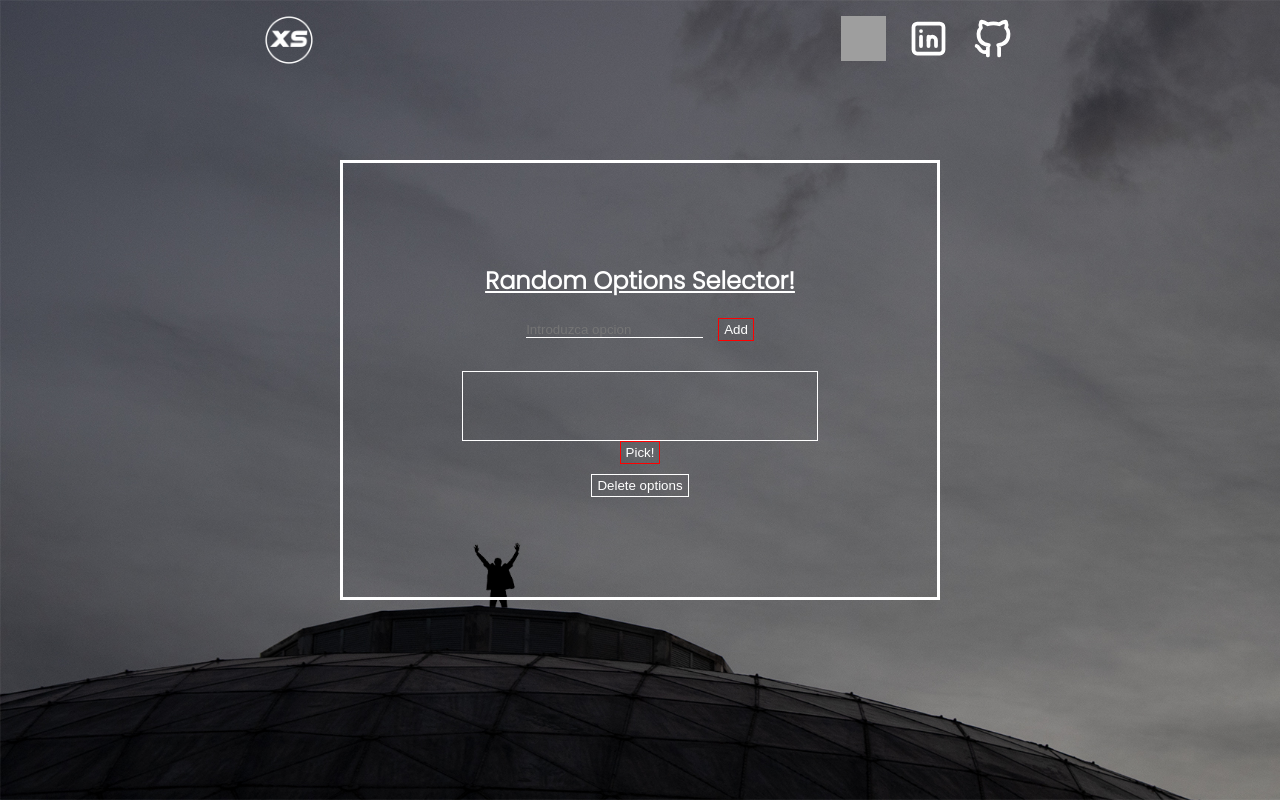
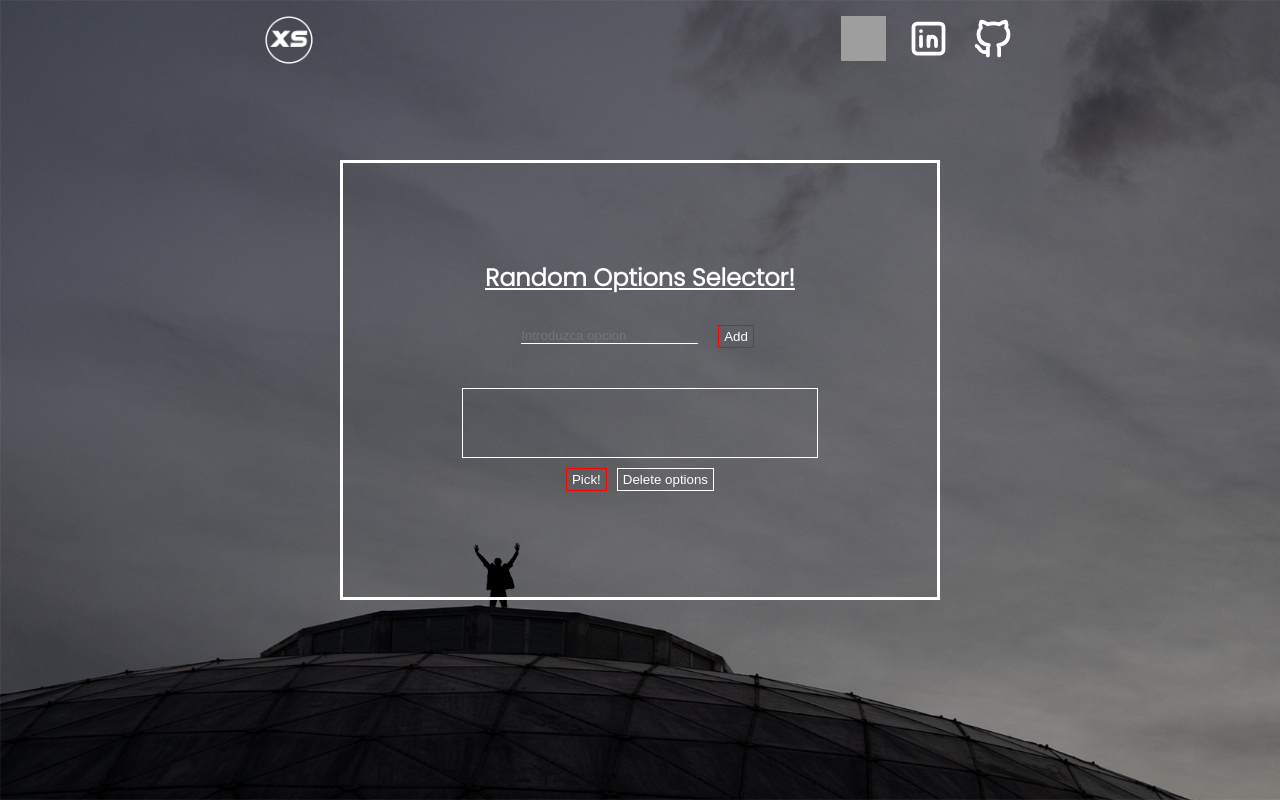
Before and after one commit to NachoXS15/randomSelectorAppTS, a React (Create React App) app: page / in a window 1280 px wide. Built offline with nearby package versions, Linux system fonts and the light colour scheme; grey boxes are pictures that could not be loaded.

Commit message:
trying to implement deleteOptions function

```diff
--- a/src/App.tsx
+++ b/src/App.tsx
@@ -21,9 +21,6 @@ function App() {
                 <div className="box">
                     <h2>Random Options Selector!</h2>
                     <Selector addOptions={addOption} />
-                    <div className="options-container">
-                        <OptionsList options={options} />
-                    </div>
                     <RandomOption options={options} />
                 </div>
             </div>
--- a/src/components/OptionsList.tsx
+++ b/src/components/OptionsList.tsx
@@ -3,13 +3,13 @@ import Option from "./Option";
 import IOption from "../interfaces/IOption";
 interface Props {
   options: IOption[];
-
+  handleClearOptions: ()=> void
 }
 
-export default function OptionsList({ options }: Props) {
+export default function OptionsList({ options, handleClearOptions }: Props) {
   return (
     <>
-      {options.map((option) => {
+      {options.length > 0 && options.map((option) => {
         return <Option option={option} key={option.id}  />;
       })}
     </>
--- a/src/components/RandomOption.tsx
+++ b/src/components/RandomOption.tsx
@@ -1,34 +1,33 @@
 import React, { useState } from "react";
 import IOption from "../interfaces/IOption";
-import { spawn } from "child_process";
-import '../styles/App.scss'
+import "../styles/App.scss";
+import OptionsList from "./OptionsList";
 
 interface Props {
     options: IOption[];
 }
 
-export default function RandomOption({ options }: Props) {
+export default function RandomOption({options}: Props) {
     const [randomOption, setRandomOption] = useState<IOption | null>();
+    const [optionsList, setOptionsList] = useState<IOption[]>([])
     const handleRandomOption = () => {
         const index = Math.floor(Math.random() * options.length);
         const randomOption = options[index];
         setRandomOption(randomOption);
+        console.log(randomOption);
     };
-    const handleClearOptions = () => {
-        options.splice(0, options.length);
-        console.log(options);
+
+    const handleDeleteOptions = () => {
+      setOptionsList([]);
+      console.log(optionsList)
     };
 
     return (
-        <div
-            style={{
-                display: "flex",
-                justifyContent: "center",
-                alignItems: 'center',
-                flexDirection: 'column',
-                gap: "10px"
-            }}
-        >
+        <>
+            <div className="options-container">
+                <OptionsList handleClearOptions={handleDeleteOptions} options={options} />
+            </div>
+            <div className="option-picked-container">
                 {randomOption && (
                     <>
                         <div className="option-picked">
@@ -45,9 +44,10 @@ export default function RandomOption({ options }: Props) {
                 >
                     Pick!
                 </button>
-            <button onClick={handleClearOptions} className="button">
+                <button onClick={handleDeleteOptions} className="button">
                     Delete options
                 </button>
             </div>
+        </>
     );
 }
--- a/src/components/Selector.tsx
+++ b/src/components/Selector.tsx
@@ -27,13 +27,12 @@ export default function Selector({ addOptions }: Props) {
         name: ""
       })
     }
+    console.log(option)
   };
 
   const handleInputValue = ({ target: { name, value } }: dataElement) => {
     setOption({ ...option, [name]: value });
   };
-
-
   return (
     <>
       <form onSubmit={handleSubmit}>
--- a/src/styles/App.scss
+++ b/src/styles/App.scss
@@ -89,10 +89,13 @@ body{
     padding: 3px 5px;
     color: white;
     cursor: pointer;
+    margin: 10px 5px;
+
   }
   .button-empty{
     border: 1px solid red;
     cursor: not-allowed;
+    margin-top: 10px;
   }
 
   .options-container{
@@ -115,7 +118,8 @@ body{
     justify-content: "center";
     align-items: 'center';
     flex-direction: 'column';
-    gap: "10px";
+    gap: 10px;
+
   }
 
   .option-picked{
```
Lines whose indentation alone changed are shown as unchanged.
